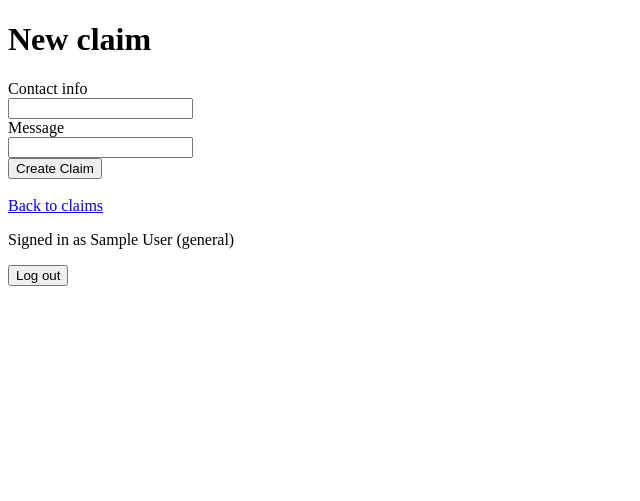
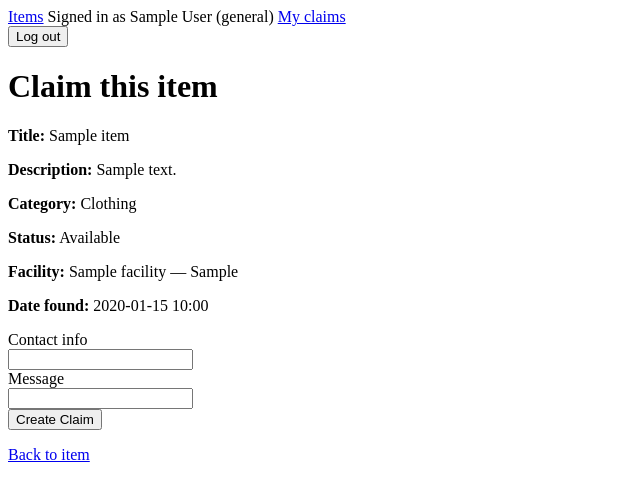
Before and after one commit to Lemona0403/csci3100-project, a Rails app: page /items/1/claims/new in a window 1280 px wide. Shown: the top 501 px of the page, without its empty margins (0-640 px from the left). Run offline with Rails 7, Linux system fonts and the light colour scheme; a user stored in the database is signed in; tables that the repository leaves empty hold one stand-in row (values such as "Sample post"); some libraries are stand-ins or nearby versions.

Commit message:
Hide the items from the state before login and adjust the frontend

```diff
--- a/lost_and_found_app/app/controllers/items_controller.rb
+++ b/lost_and_found_app/app/controllers/items_controller.rb
@@ -1,6 +1,6 @@
 class ItemsController < ApplicationController
+  before_action :require_login
   before_action :set_item, only: %i[ show edit update destroy ]
-  before_action :require_login, only: %i[ new edit create update destroy ]
   before_action :require_staff, only: %i[ new edit create update destroy ]
   #lamdba function to check item have the same id with the staff
   before_action ->{ ensure_same_facility(@item)}, only: %i[edit update destroy]
--- a/lost_and_found_app/app/views/claims/index.html.erb
+++ b/lost_and_found_app/app/views/claims/index.html.erb
@@ -1,6 +1,4 @@
-<p style="color: green"><%= notice %></p>
-
-<h1>Claims</h1>
+<h1><%= current_user.staff? ? "Facility claims" : "My claims" %></h1>
 
 <div id="claims">
   <% @claims.each do |claim| %>
--- a/lost_and_found_app/app/views/claims/new.html.erb
+++ b/lost_and_found_app/app/views/claims/new.html.erb
@@ -1,8 +1,9 @@
-<h1>New claim</h1>
+<h1>Claim this item</h1>
+
+<%= render "items/item", item: @item %>
 
 <%= render "form", item: @item, claim: @claim %>
-<br>
 
-<div>
-  <%= link_to "Back to claims", claims_path %>
-</div>
+<p>
+  <%= link_to "Back to item", item_path(@item) %>
+</p>
--- a/lost_and_found_app/app/views/claims/show.html.erb
+++ b/lost_and_found_app/app/views/claims/show.html.erb
@@ -1,5 +1,3 @@
-<p style="color: green"><%= notice %></p>
-
 <%= render @claim %>
 
 <div>
--- a/lost_and_found_app/app/views/facilities/index.html.erb
+++ b/lost_and_found_app/app/views/facilities/index.html.erb
@@ -1,5 +1,3 @@
-<p style="color: green"><%= notice %></p>
-
 <h1>Facilities</h1>
 
 <div id="facilities">
--- a/lost_and_found_app/app/views/facilities/show.html.erb
+++ b/lost_and_found_app/app/views/facilities/show.html.erb
@@ -1,5 +1,3 @@
-<p style="color: green"><%= notice %></p>
-
 <%= render @facility %>
 
 <div>
--- a/lost_and_found_app/app/views/items/_item.html.erb
+++ b/lost_and_found_app/app/views/items/_item.html.erb
@@ -11,12 +11,21 @@
 
   <p>
     <strong>Category:</strong>
-    <%= item.category %>
+    <%= item.category.humanize %>
+  </p>
+
+  <p>
+    <strong>Status:</strong>
+    <%= item.status.humanize %>
+  </p>
+
+  <p>
+    <strong>Facility:</strong>
+    <%= item.facility.name %> — <%= item.facility.location %>
   </p>
 
   <p>
     <strong>Date found:</strong>
-    <%= item.date_found %>
+    <%= item.date_found&.strftime("%Y-%m-%d %H:%M") %>
   </p>
-
 </div>
--- a/lost_and_found_app/app/views/items/index.html.erb
+++ b/lost_and_found_app/app/views/items/index.html.erb
@@ -1,5 +1,3 @@
-<p style="color: green"><%= notice %></p>
-
 <h1>Items</h1>
 
 <div id="items">
--- a/lost_and_found_app/app/views/layouts/application.html.erb
+++ b/lost_and_found_app/app/views/layouts/application.html.erb
@@ -11,19 +11,43 @@
   </head>
 
   <body>
-    <%= yield %>
-      <% if alert %>
-        <p> <%= alert %></p>
-      <% end %>
-    <% if user_signed_in? %>
-      <p>Signed in as <%= current_user.name %> (<%= current_user.role %>)</p>
+    <header>
+      <nav>
+        <%= link_to "Items", items_path %>
 
-      <% if current_user.staff? %>
-        <p>Facility: <%= current_user.facility&.name %></p>
-      <% end %>
-      <%= button_to "Log out", destroy_user_session_path, method: :delete %>
-    <% elsif !devise_controller? %>
-        <%= link_to "Log in", new_user_session_path %>
+        <% if user_signed_in? %>
+          <span>
+            Signed in as <%= current_user.name %> (<%= current_user.role %>)
+          </span>
+
+          <% if current_user.staff? %>
+            <span>Facility: <%= current_user.facility&.name %></span>
+            <%= link_to "New item", new_item_path %>
+            <%= link_to "Facility claims", claims_path %>
+          <% else %>
+            <%= link_to "My claims", claims_path %>
+          <% end %>
+
+          <%= button_to "Log out",
+                destroy_user_session_path,
+                method: :delete %>
+        <% elsif !devise_controller? %>
+          <%= link_to "Log in", new_user_session_path %>
+          <%= link_to "Sign up", new_user_registration_path %>
+        <% end %>
+      </nav>
+    </header>
+
+    <% if notice.present? %>
+      <p class="notice"><%= notice %></p>
     <% end %>
+
+    <% if alert.present? %>
+      <p class="alert"><%= alert %></p>
+    <% end %>
+
+    <main>
+      <%= yield %>
+    </main>
   </body>
 </html>
--- a/lost_and_found_app/app/views/users/index.html.erb
+++ b/lost_and_found_app/app/views/users/index.html.erb
@@ -1,5 +1,3 @@
-<p style="color: green"><%= notice %></p>
-
 <h1>Users</h1>
 
 <div id="users">
--- a/lost_and_found_app/app/views/users/show.html.erb
+++ b/lost_and_found_app/app/views/users/show.html.erb
@@ -1,5 +1,3 @@
-<p style="color: green"><%= notice %></p>
-
 <%= render @user %>
 
 <div>
```
Also changed, not shown: lost_and_found_app/app/views/claims/_claim.html.erb (+17 -1 lines), lost_and_found_app/app/views/items/show.html.erb (+7 -4 lines), lost_and_found_app/test/controllers/items_controller_test.rb (+10 -0 lines).
